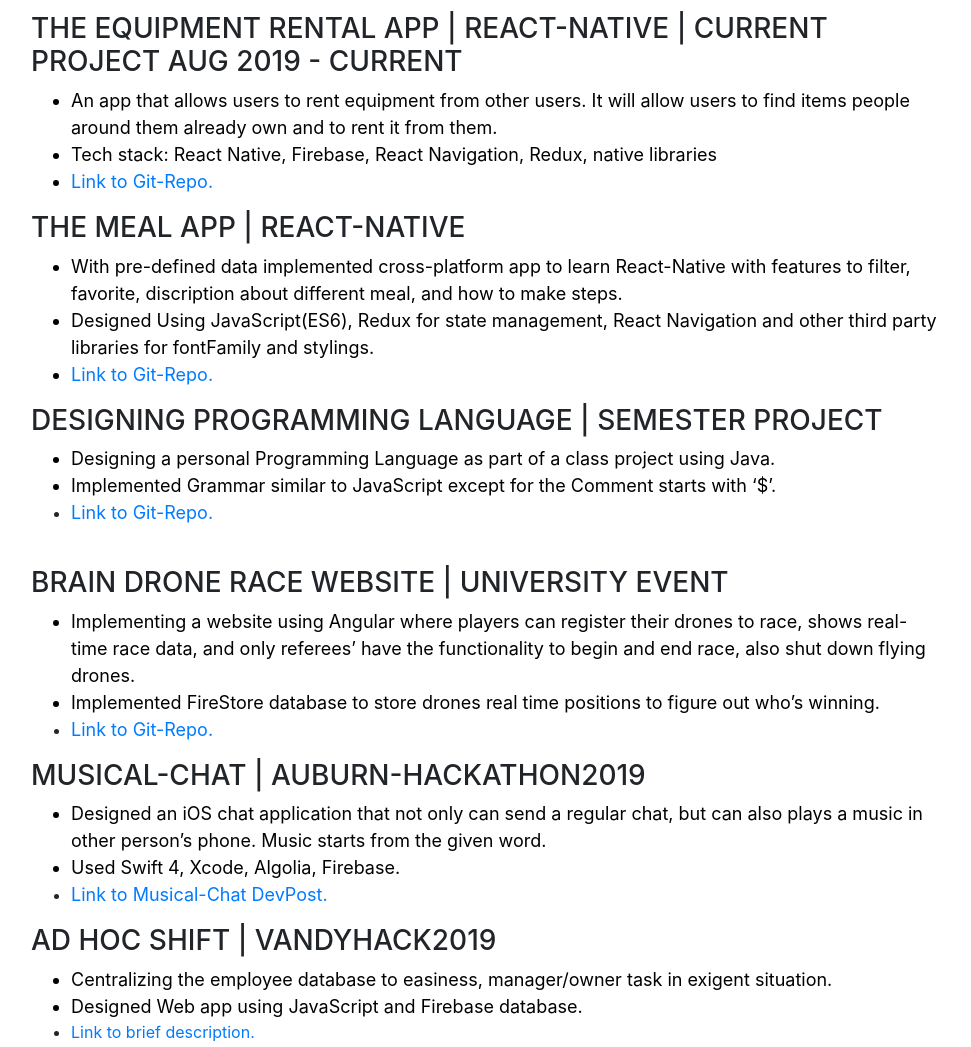
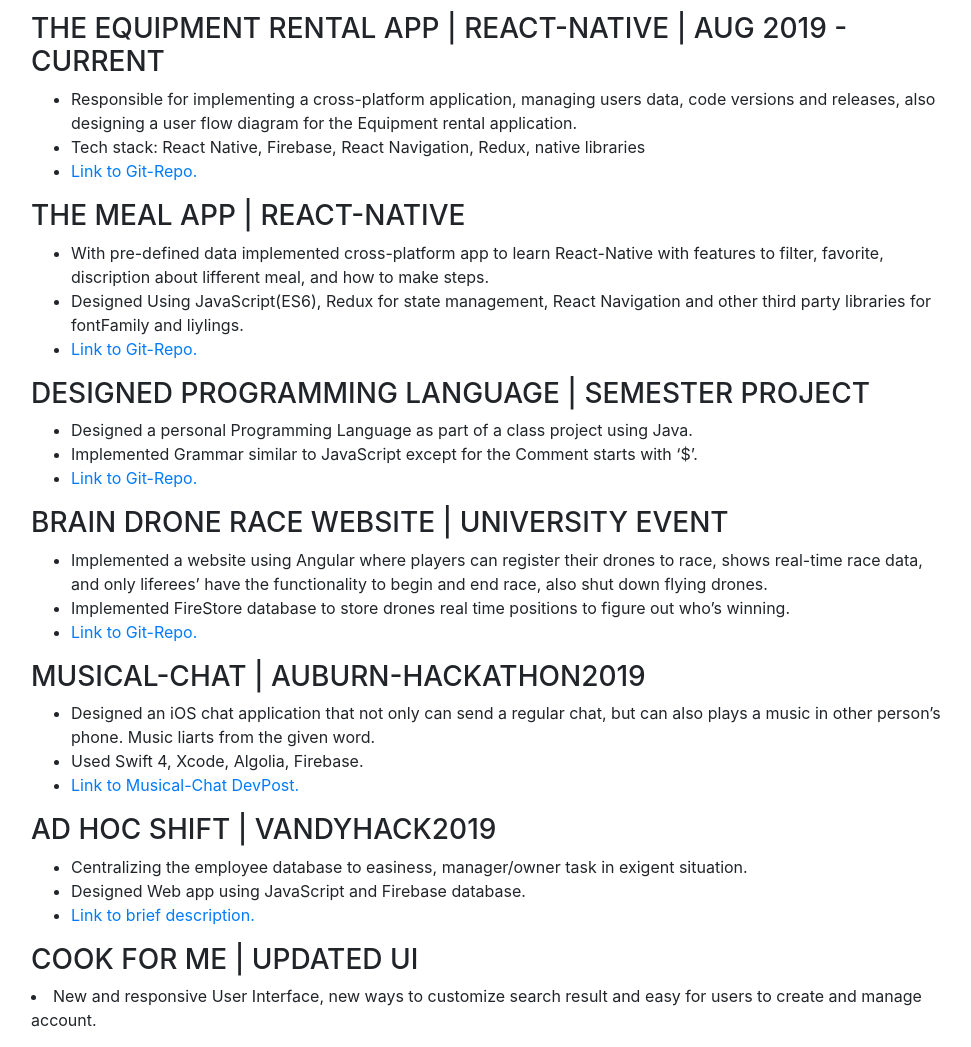
Before and after one commit to apatel19/apatel19.github.io, a website with bundled scripts: page index.html in a window 1280 px wide. Shown: the part 3480-4527 px from the top of the page, without its empty margins (289-1260 px from the left). Built offline with nearby package versions, Linux system fonts and the light colour scheme; a web font is replaced by a local one.

Commit message:
Updated webpage and added resume-updated

```diff
--- a/index.html
+++ b/index.html
@@ -337,92 +337,77 @@
 
       <section
         class="resume-section p-3 p-lg-5 d-flex flex-column"
-        id="portfolio"
-      >
+        id="portfolio">
         <div class="my-auto">
           <h2 class="mb-5">Portfolio</h2>
           <br />
           <br />
 
           <h3>
-            The Equipment Rental App | React-Native | Current Project Aug 2019 -
-            Current
+            The Equipment Rental App | React-Native | Aug 2019 - Current
           </h3>
           <ul>
-            <li style="color:black; font-size: 18px;">
-              An app that allows users to rent equipment from other users. It
-              will allow users to find items people around them already own and
-              to rent it from them.
+            <li>
+              Responsible for implementing a cross-platform application,
+              managing users data, code versions and releases, also designing a
+              user flow diagram for the Equipment rental application.
             </li>
-            <li style="color:black; font-size: 18px;">
+            <li>
               Tech stack: React Native, Firebase, React Navigation, Redux,
               native libraries
             </li>
-            <li style="color:black; font-size: 18px;">
-              <a
-                style="font-size: 18px;"
-                href="https://github.com/apatel19/EquipmentRentalApp"
-                >Link to Git-Repo.</a
-              >
+            <li>
+              <a href="https://github.com/apatel19/EquipmentRentalApp">Link to Git-Repo.</a>
             </li>
           </ul>
 
           <h3>The Meal App | React-Native</h3>
           <ul>
-            <li style="color:black; font-size: 18px;">
-              With pre-defined data implemented cross-platform app to learn
-              React-Native with features to filter, favorite, discription about
-              different meal, and how to make steps.
+            <li>
+              With pre-defined data implemented cross-platform app to learn React-Native with features to filter, favorite, discription about lifferent meal, and how to make steps.
             </li>
-            <li style="color:black; font-size: 18px;">
+            <li>
               Designed Using JavaScript(ES6), Redux for state management, React
               Navigation and other third party libraries for fontFamily and
-              stylings.
+              liylings.
             </li>
-            <li style="color:black; font-size: 18px;">
-              <a
-                style="font-size: 18px;"
-                href="https://github.com/apatel19/MealPlan-ReactNative-App"
-                >Link to Git-Repo.</a
-              >
+            <li>
+              <a href="https://github.com/apatel19/MealPlan-ReactNative-App">Link to Git-Repo.</a>
             </li>
           </ul>
 
-          <h3>Designing Programming Language | Semester Project</h3>
+          <h3>Designed Programming Language | Semester Project</h3>
           <ul>
-            <li style="color:black; font-size: 18px;">
-              Designing a personal Programming Language as part of a class
+            <li>
+              Designed a personal Programming Language as part of a class
               project using Java.
             </li>
-            <li style="color:black; font-size: 18px;">
+            <li>
               Implemented Grammar similar to JavaScript except for the Comment
               starts with ‘$’.
             </li>
             <li>
               <a
-                style="font-size: 18px;"
                 href="https://github.com/apatel19/ProgLang"
                 >Link to Git-Repo.</a
               >
             </li>
           </ul>
 
-          <br />
           <h3>Brain Drone Race Website | University Event</h3>
           <ul>
-            <li style="color:black; font-size: 18px;">
-              Implementing a website using Angular where players can register
+            <li>
+              Implemented a website using Angular where players can register
               their drones to race, shows real-time race data, and only
-              referees’ have the functionality to begin and end race, also shut
+              liferees’ have the functionality to begin and end race, also shut
               down flying drones.
             </li>
-            <li style="color:black; font-size: 18px;">
+            <li>
               Implemented FireStore database to store drones real time positions
               to figure out who’s winning.
             </li>
             <li>
               <a
-                style="font-size: 18px;"
                 href="https://github.com/apatel19/BD-Race"
                 >Link to Git-Repo.</a
               >
@@ -431,17 +416,16 @@
 
           <h3>Musical-Chat | Auburn-Hackathon2019</h3>
           <ul>
-            <li style="color:black; font-size: 18px;">
+            <li>
               Designed an iOS chat application that not only can send a regular
               chat, but can also plays a music in other person’s phone. Music
-              starts from the given word.
+              liarts from the given word.
             </li>
-            <li style="color:black; font-size: 18px;">
+            <li>
               Used Swift 4, Xcode, Algolia, Firebase.
             </li>
             <li>
               <a
-                style="font-size: 18px;"
                 href="devpost.com/software/musical-chat"
               >
                 Link to Musical-Chat DevPost.
@@ -450,11 +434,11 @@
           </ul>
           <h3>Ad Hoc Shift | VandyHack2019</h3>
           <ul>
-            <li style="color:black; font-size: 18px;">
+            <li>
               Centralizing the employee database to easiness, manager/owner task
               in exigent situation.
-            </li>
-            <li style="color:black; font-size: 18px;">
+            <li>
+            <lli>
               Designed Web app using JavaScript and Firebase database.
             </li>
             <li>
@@ -464,10 +448,10 @@
             </li>
           </ul>
           <h3>Cook for me | Updated UI</h3>
-          <p style="color:black; font-size: 18px;">
+          <li>
             New and responsive User Interface, new ways to customize search
             result and easy for users to create and manage account.
-          </p>
+          </li>
           <p>
             <img
               style="border:2px solid whitesmoke;"
@@ -614,6 +598,15 @@
             Attending University Hackathons: VandyHack2018, VolHack2018,
             AuburnHack2019, CrimsonHack2019
           </li>
+          <li>
+            Published iOS apps: Cook for me [300+ Accounts], Extra Letter [200+
+            DNLDS], Ez Math 1.0 [2737+ DNLDS]
+          </li>
+          <a
+            style="font-size: 18px;"
+            href="https://apps.apple.com/us/developer/apurva-patel/id1214613861"
+            >Link to App Store Apps.</a
+          >
         </ul>
       </section>
     </div>
```
Also changed, not shown: 1 other file.
